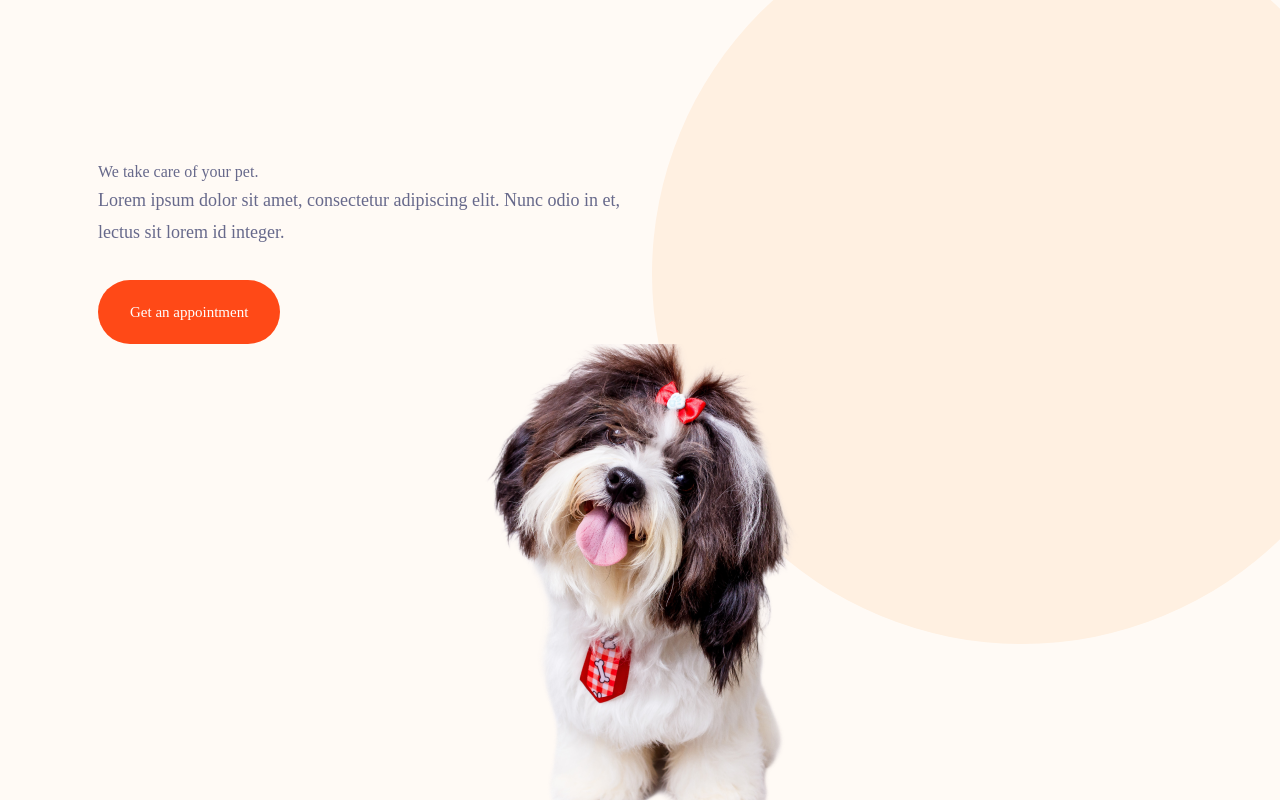
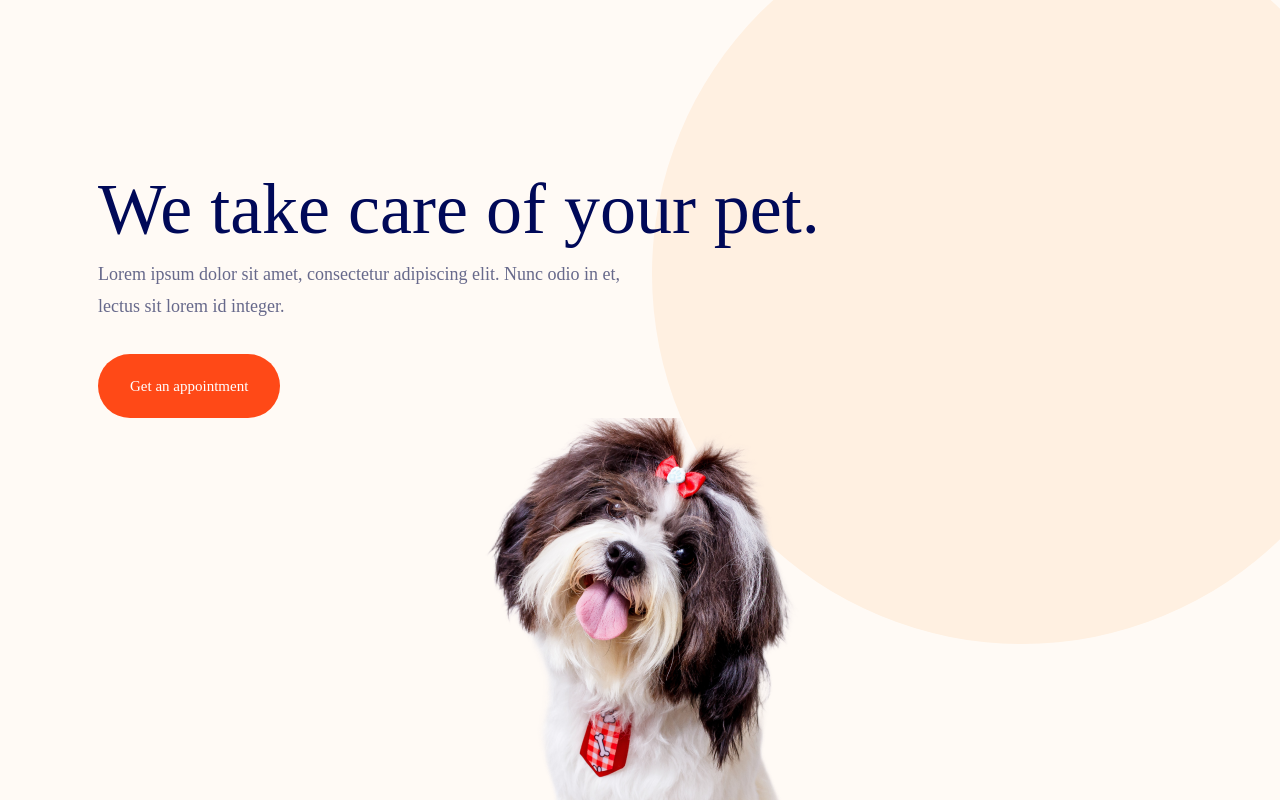
Before and after one commit to zablon-oigo/aws-route53-failover-routing, a React (Vite) app: page / in a window 1280 px wide. Shown: the top 800 px of the page. Built offline with nearby package versions, Linux system fonts and the light colour scheme.

Commit message:
Styling the header

```diff
--- a/src/components/HeroSlider.jsx
+++ b/src/components/HeroSlider.jsx
@@ -4,7 +4,7 @@ import 'swiper/css/pagination';
 import 'swiper/css/navigation';
 import '../swiper.css'
 
-// import {Pagination, Navigation, Autoplay} from 'swiper'
+import {Pagination, Navigation, Autoplay} from 'swiper'
 import {heroSlider} from '../data'
 export default function HeroSlider() {
   return (
@@ -14,8 +14,8 @@ export default function HeroSlider() {
             return <SwiperSlide key={index} className="py-12 lg:py-16">
                 <div className="container mx-auto text-center lg:text-left">
                     <div className="">
-                        <div className="">
-                            <h1 className="">
+                        <div className="flex-1">
+                            <h1 className="text-blue text-[36px] leading-tigh lg:text-[72px] lg:leading-[98px] ">
                                 {title}
                             </h1>
                             <p className="text-base lg:text-[18px] lg:leading-8 max-w-[540px] mb-8 ">
```
